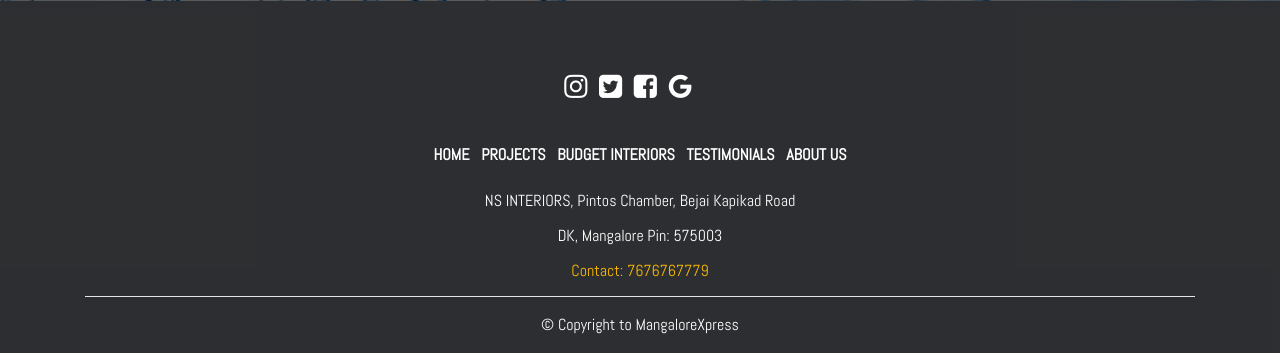
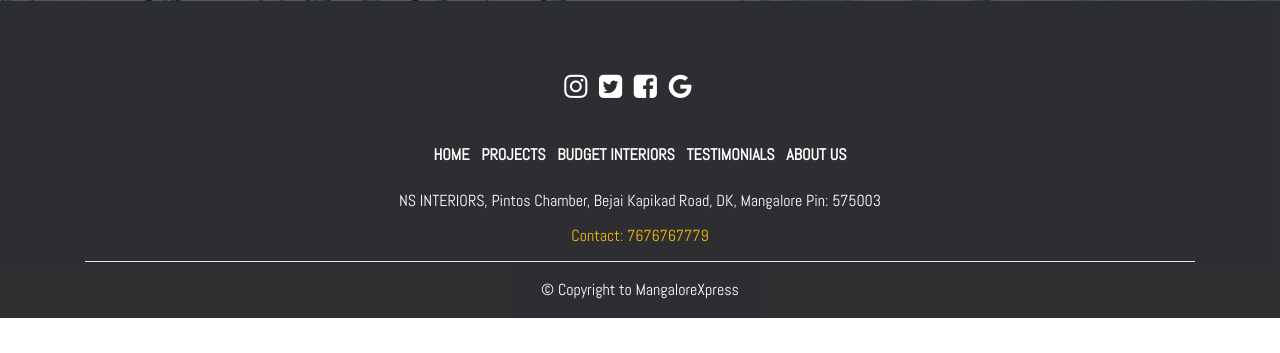
Before and after one commit to ajin94/NSInteriors, a Flask app: page /about in a window 1280 px wide. Shown: the part 2019-2372 px from the top of the page. After the commit the page ends 2337 px from the top, so only its background shows below. Run offline with Flask 2, Linux system fonts and the light colour scheme; some libraries are stand-ins or nearby versions.

Commit message:
Update ClientBase.html

```diff
--- a/templates/template_base/ClientBase.html
+++ b/templates/template_base/ClientBase.html
@@ -90,8 +90,7 @@
                 </ul>
             </div>
         </div>
-        <h6 class="w-100 text-center mb-3" style="color:white;">NS INTERIORS, Pintos Chamber, Bejai Kapikad Road</h6>
-	<h6 class="w-100 text-center mb-3" style="color:white;">DK, Mangalore Pin: 575003</h6>
+        <h6 class="w-100 text-center mb-3" style="color:white;">NS INTERIORS, Pintos Chamber, Bejai Kapikad Road, DK, Mangalore Pin: 575003</h6>
 	<h6 class="w-100 text-center mb-3" style="color:#faba00;">Contact: 7676767779</h6>
 	<hr style="background-color:white; margin:0px;">
         <div class="row">
```
